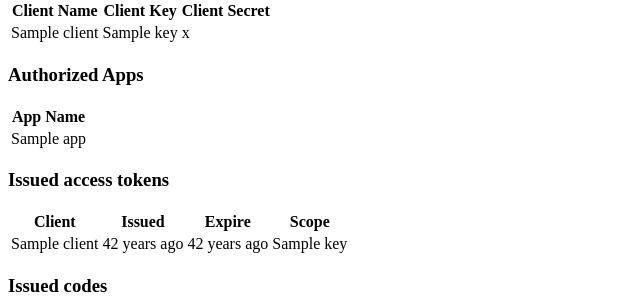
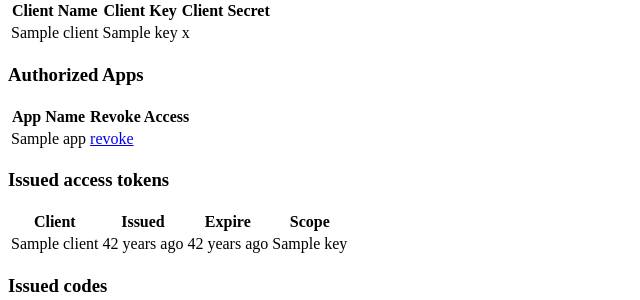
Before and after one commit to sunlightlabs/login.sunlightfoundation.com, a Django app: template shoelace/templates/accounts/profile.html in a window 1280 px wide. Shown: the part 218-518 px from the top of the page, without its empty margins (0-640 px from the left). Run offline with Django 3.2, Linux system fonts and the light colour scheme; the template is opened without the code that fills it: most values are stand-ins (such as "Sample title", 1, 10 or a date in 2020); some libraries are stand-ins or nearby versions.

Commit message:
small fixups

```diff
--- a/eg/app.py
+++ b/eg/app.py
@@ -34,7 +34,11 @@ def shoe():
             client_secret=CLIENT_KEY
         )
 
-    c.request_token(grant_type="refresh_token", refresh_token=c.refresh_token)
+    if hasattr(c, 'refresh_token'):
+        c.request_token(grant_type="refresh_token",
+                        refresh_token=c.refresh_token)
+        # XXX: Refactor this to be only when we're expired or something.
+
     session['shoe_client'] = c
     return c
 
--- a/shoelace/apps/accounts/urls.py
+++ b/shoelace/apps/accounts/urls.py
@@ -15,6 +15,14 @@ urlpatterns = patterns('',
             'template_name': 'accounts/logout.html'
         },
     ),
-    url(r'^profile/$', 'shoelace.apps.accounts.views.profile')
-
+    url(
+        r'^profile/$',
+        'shoelace.apps.accounts.views.profile',
+        name='profile'
+    ),
+    url(
+        r'^revoke/(?P<app_id>.*)/$',
+        'shoelace.apps.accounts.views.revoke',
+        name='revoke'
+    )
 )
--- a/shoelace/templates/accounts/profile.html
+++ b/shoelace/templates/accounts/profile.html
@@ -32,10 +32,12 @@
 <table class="table table-bordered table-striped" >
     <tr>
         <th>App Name</th>
+        <th>Revoke Access</th>
     </tr>
     {% for app in authed_apps %}
     <tr>
         <td>{{app.name}}</td>
+        <td><a href = '/accounts/revoke/{{app.id}}/' >revoke</a></td>
     </tr>
     {% endfor %}
 </table>
```
Also changed, not shown: shoelace/apps/accounts/views.py (+9 -1 lines).
